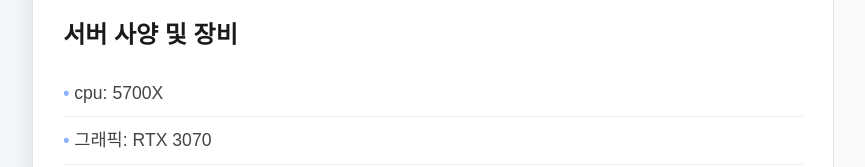
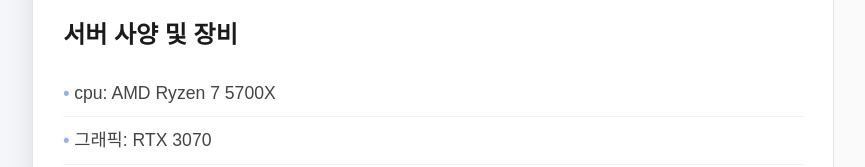
Before and after one commit to embutter/gmodmotd.com, a plain HTML site: page index.html in a window 1280 px wide. Shown: the part 1354-1521 px from the top of the page, without its empty margins (44-909 px from the left). Drawn offline with Linux system fonts and the light colour scheme.

Commit message:
Update index.html

```diff
--- a/index.html
+++ b/index.html
@@ -177,7 +177,7 @@
 
                 <h2>서버 사양 및 장비</h2>
             <ul>
-                <li>cpu: 5700X</li>
+                <li>cpu: AMD Ryzen 7 5700X</li>
                 <li>그래픽: RTX 3070</li>
                 <li>Ram: DDR4 16GB 3200MT/s</li>
                 <li>C:m.2 SSD 512GB, SATA SSD 111GB</li>
```
